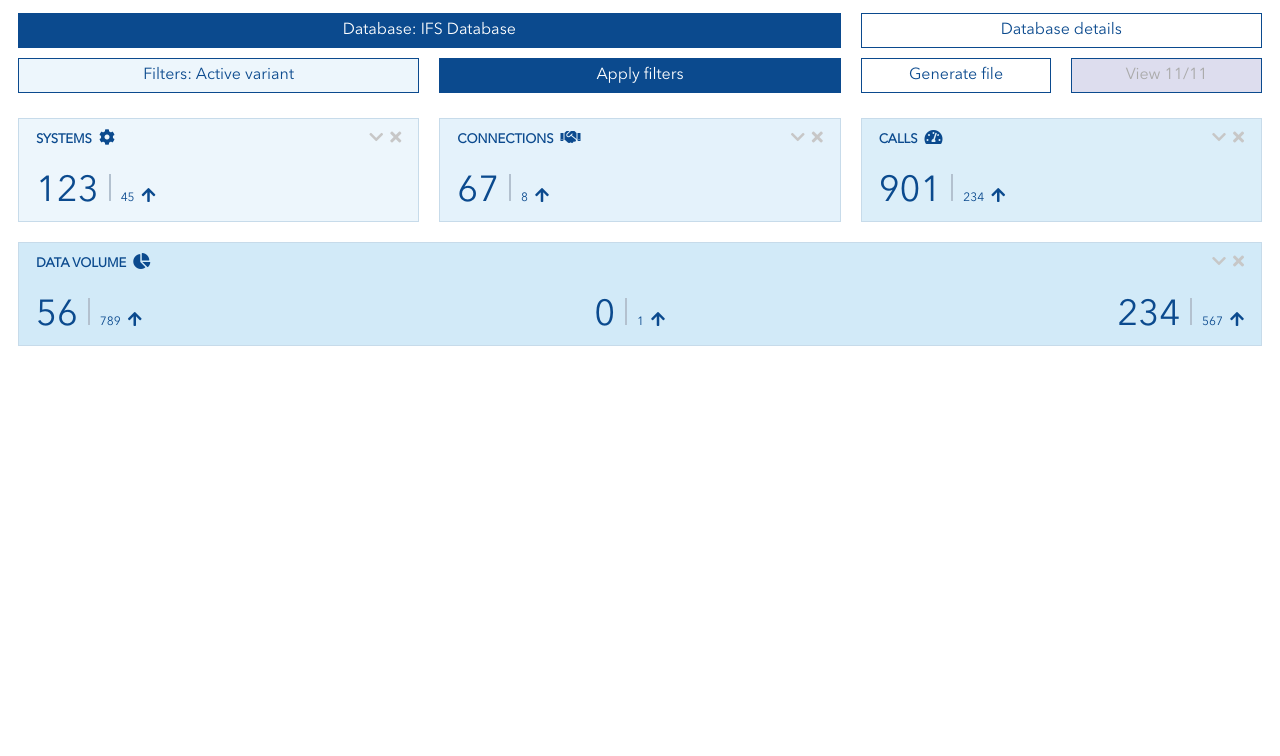
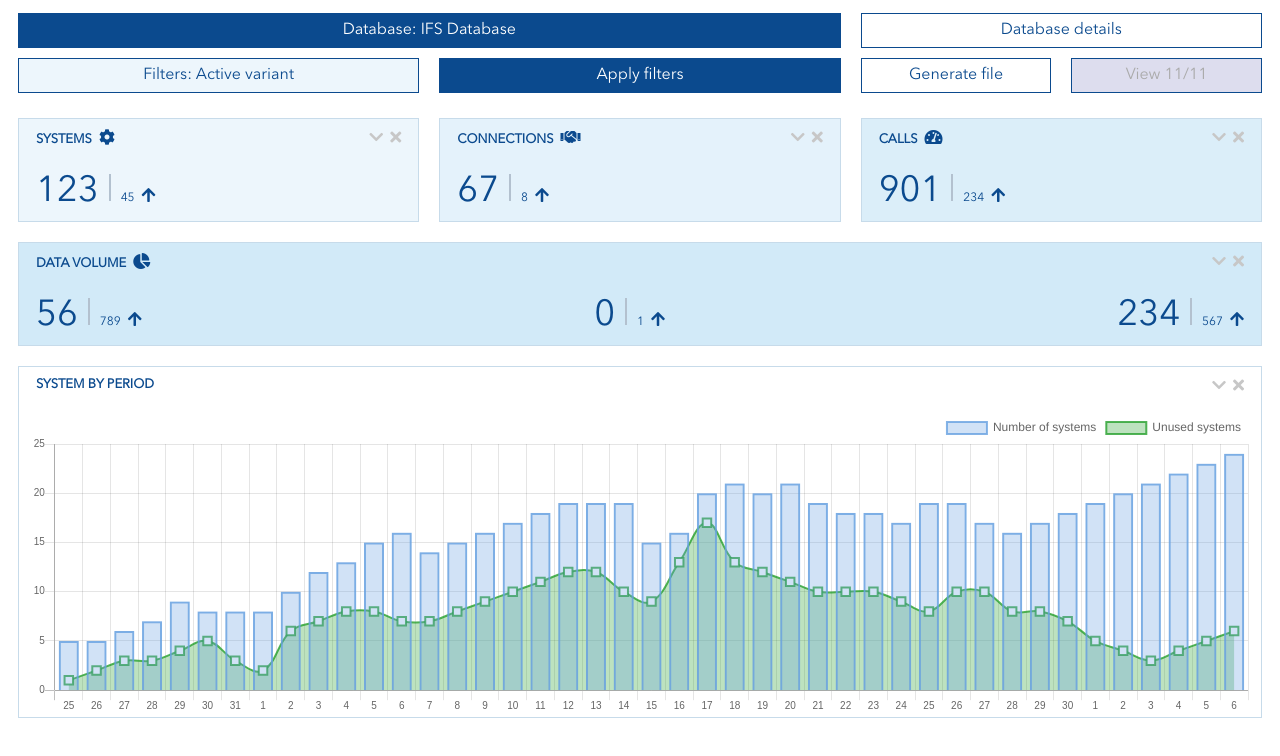
Before and after one commit to wp7312/wp7312.github.io, a React (Create React App) app: page / in a window 1280 px wide. Shown: the top 756 px of the page. Built offline with nearby package versions, Linux system fonts and the light colour scheme.

Commit message:
Add detailed chart

```diff
--- a/package.json
+++ b/package.json
@@ -13,8 +13,10 @@
     "@types/react": "^17.0.0",
     "@types/react-dom": "^17.0.0",
     "@types/styled-components": "^5.1.9",
+    "chart.js": "2.9.4",
     "gh-pages": "3.0.0",
     "react": "^17.0.2",
+    "react-chartjs-2": "^2.11.1",
     "react-dom": "^17.0.2",
     "react-scripts": "4.0.3",
     "styled-components": "^5.2.1",
--- a/src/App.tsx
+++ b/src/App.tsx
@@ -1,6 +1,7 @@
 import React from 'react';
 import { Toolbar } from './components/Overview/Toolbar/Toolbar';
 import { InfoTiles } from './components/Overview/InfoTiles/InfoTiles';
+import { DetailedChartTile } from './components/Overview/DetailedChartTile/DetailedChartTile';
 import { createGlobalStyle } from 'styled-components';
 import './App.css'
 
@@ -16,6 +17,7 @@ function App() {
       <GlobalStyle />
       <Toolbar />
       <InfoTiles />
+      <DetailedChartTile />
     </div>
   );
 }
--- /dev/null
+++ b/src/components/Overview/DetailedChartTile/DetailedChartTile.tsx
@@ -0,0 +1,20 @@
+import React from 'react'
+import { Tile } from '../../shared/Tile/Tile'
+import { DetailedChart } from '../../shared/charts/detailedChart/DetailedChart'
+import { IFSColor } from '../../../consts/colors';
+
+
+
+export const DetailedChartTile = () => {
+
+    const content = <DetailedChart />
+
+    return (
+        <Tile
+            title={"SYSTEM BY PERIOD"}
+            content={content}
+            backgroundColor={IFSColor.white}
+            size={1}
+        ></Tile>
+    )
+}
--- a/src/components/Overview/InfoTiles/InfoTiles.tsx
+++ b/src/components/Overview/InfoTiles/InfoTiles.tsx
@@ -21,10 +21,10 @@ export const InfoTiles = () => {
     </>
     return (
         <InfoTilesWrapper>
-            <Tile title={'SYSTEMS'} counters={systemCounter} icon={'cog'} size={1} backgroundColor='#edf6fc'/>
-            <Tile title={'CONNECTIONS'} counters={connectionsCounter} icon={'handshake'} size={1} backgroundColor='#e4f2fb'/>
-            <Tile title={'CALLS'} counters={callsCounter} icon={'tachometer-alt'} size={1} backgroundColor='#dbeef9'/>
-            <Tile title={'DATA VOLUME'} counters={dataVolumeCounters} icon={'chart-pie'} size={3} backgroundColor='#d2eaf8'/>
+            <Tile title={'SYSTEMS'} content={systemCounter} icon={'cog'} size={1} backgroundColor='#edf6fc'/>
+            <Tile title={'CONNECTIONS'} content={connectionsCounter} icon={'handshake'} size={1} backgroundColor='#e4f2fb'/>
+            <Tile title={'CALLS'} content={callsCounter} icon={'tachometer-alt'} size={1} backgroundColor='#dbeef9'/>
+            <Tile title={'DATA VOLUME'} content={dataVolumeCounters} icon={'chart-pie'} size={3} backgroundColor='#d2eaf8'/>
         </InfoTilesWrapper>
     )
 }
--- a/src/components/shared/Tile/Tile.styles.ts
+++ b/src/components/shared/Tile/Tile.styles.ts
@@ -49,7 +49,7 @@ export const ToolsWrapper = styled.div`
   }
 `;
 
-export const CountersWrapper = styled.div`
+export const ContentWrapper = styled.div`
   display: flex;
   justify-content: space-between;
 `;
--- a/src/components/shared/Tile/Tile.tsx
+++ b/src/components/shared/Tile/Tile.tsx
@@ -1,4 +1,4 @@
-import { TileStyles, StyledDiv, TitleWrapper, LabelWrapper, ToolsWrapper, CountersWrapper } from './Tile.styles';
+import { TileStyles, StyledDiv, TitleWrapper, LabelWrapper, ToolsWrapper, ContentWrapper } from './Tile.styles';
 import React from 'react';
 
 export interface TileProps {
@@ -6,7 +6,7 @@ export interface TileProps {
     icon?: string,
     size: number,
     backgroundColor: string,
-    counters: JSX.Element
+    content: JSX.Element
 }
 
 export const Tile = (props: TileProps) => {
@@ -25,9 +25,9 @@ export const Tile = (props: TileProps) => {
                         <i className="fas fa-times"/>
                     </ToolsWrapper>
                 </TitleWrapper>
-                <CountersWrapper>
-                    {props.counters}
-                </CountersWrapper>
+                <ContentWrapper>
+                    {props.content}
+                </ContentWrapper>
             </StyledDiv>
         </TileStyles>
     )
--- /dev/null
+++ b/src/components/shared/charts/detailedChart/DetailedChart.tsx
@@ -0,0 +1,76 @@
+import React from 'react'
+import { Bar } from 'react-chartjs-2'
+
+export interface DetailedChartProps {};
+
+export const DetailedChart = (props: DetailedChartProps) => {
+
+    const barData = ['5', '5', '6', '7', '9', '8', '8', '8', '10', '12', '13', '15', '16', '14', '15', '16', '17', '18', '19', '19', '19', '15', '16', '20', '21', '20', '21', '19', '18', '18', '17', '19', '19', '17', '16', '17', '18', '19', '20', '21', '22', '23', '24'];
+    const lineData = ['1', '2', '3', '3', '4', '5', '3', '2', '6', '7', '8', '8', '7', '7', '8', '9', '10', '11', '12', '12', '10', '9', '13', '17', '13', '12', '11', '10', '10', '10', '9', '8', '10', '10', '8', '8', '7', '5', '4', '3', '4', '5', '6'];
+    const labels = ['25', '26', '27', '28', '29', '30', '31', '1', '2', '3', '4', '5', '6', '7', '8', '9', '10', '11', '12', '13', '14', '15', '16', '17', '18', '19', '20', '21', '22', '23', '24', '25', '26', '27', '28', '29', '30', '1', '2', '3', '4', '5', '6'];
+
+    const data = {
+      labels: labels,
+      datasets: [
+        {
+          type: 'bar',
+          label: 'Number of systems',
+          data: barData,
+          fill: false,
+          backgroundColor: 'rgb(103, 160, 224, 0.3)',
+          borderColor: 'rgb(103, 160, 224, 0.8)'  ,
+          borderWidth: 2,
+        },
+        {
+          type: 'line',
+          label: 'Unused systems',
+          data: lineData,
+          fill: true,
+          backgroundColor: 'rgb(39, 160, 45, 0.3)',
+          borderColor: 'rgb(39, 160, 45, 0.8)',
+          borderWidth: 2,
+          pointStyle: 'rect',
+          pointBackgroundColor: 'white',
+          pointBorderColor: 'rgb(39, 160, 45, 0.8)',
+          pointRadius: 6,
+          pointHoverRadius: 7,
+        },
+      ],
+    }
+
+    const options = {
+      legend: {
+        usePointStyle: true,
+        align: 'end',
+        fontFamily: "'Montserrat-Bold', sans-serif",
+      },
+      scales: {
+        yAxes: [
+          {
+            ticks: {
+              beginAtZero: false,
+              fontSize: 10,
+              fontFamily: "'Montserrat-Bold', sans-serif"
+            },
+          },
+        ],
+        xAxes: [
+          {
+            ticks: {
+              fontSize: 10,
+              fontFamily: "'Montserrat-Bold', sans-serif"
+            },
+          },
+        ],
+      },
+    }
+
+    return (
+        <Bar
+            data={data}
+            options={options}
+            height={100}
+            width={400}
+        />
+    )
+}
```
Also changed, not shown: 1 other file (tests, documents, lock files or other folders).
